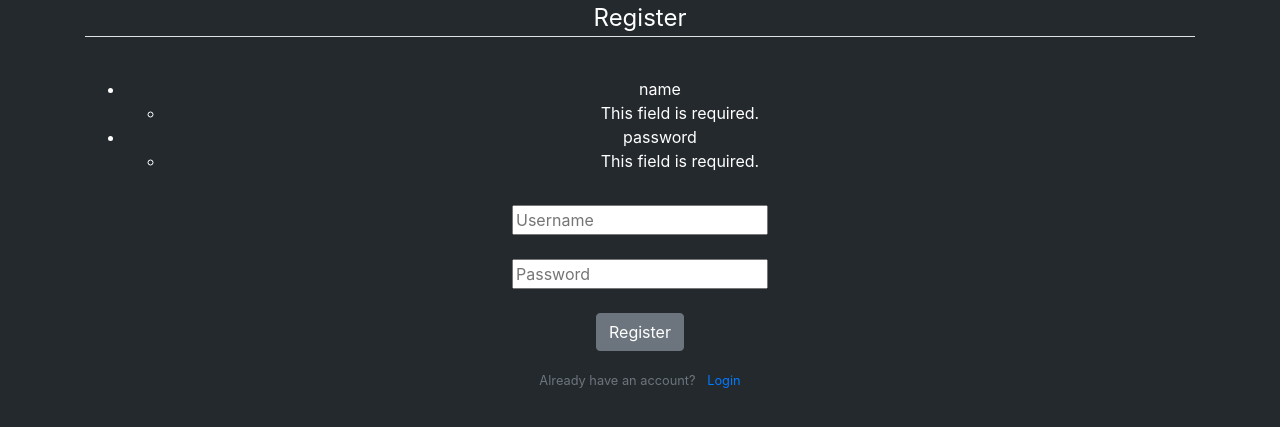
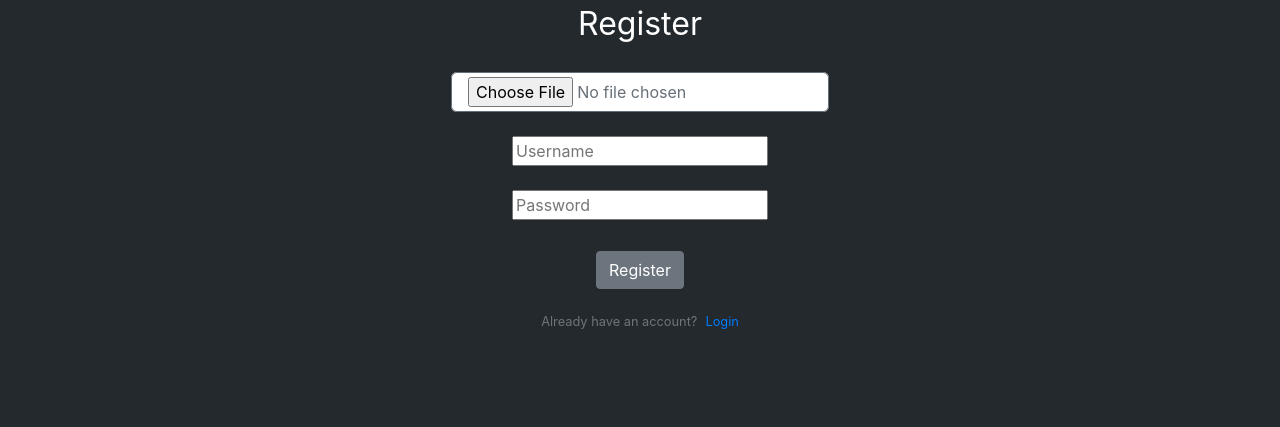
Before and after one commit to ReeceKC1/Python-Forum, a Django app: page /register/ in a window 1280 px wide. Shown: the top 427 px of the page. Run offline with Django 3.2, Linux system fonts and the light colour scheme; some libraries are stand-ins or nearby versions.

Commit message:
finished signup
finished signup

```diff
--- a/djangowebsite/djangowebsite/settings.py
+++ b/djangowebsite/djangowebsite/settings.py
@@ -15,6 +15,7 @@ import os
 # Build paths inside the project like this: os.path.join(BASE_DIR, ...)
 BASE_DIR = os.path.dirname(os.path.dirname(os.path.abspath(__file__)))
 
+STATIC_URL = '/static/'
 
 # Quick-start development settings - unsuitable for production
 # See https://docs.djangoproject.com/en/2.2/howto/deployment/checklist/
@@ -105,6 +106,10 @@ AUTH_PASSWORD_VALIDATORS = [
     },
 ]
 
+STATICFILES_DIRS = (
+    os.path.join(BASE_DIR, "static"),
+)
+
 
 # Internationalization
 # https://docs.djangoproject.com/en/2.2/topics/i18n/
--- a/djangowebsite/forum/forms.py
+++ b/djangowebsite/forum/forms.py
@@ -9,13 +9,10 @@ class RegisterForm(forms.ModelForm):
         widgets = {
             'name': forms.TextInput(
                 attrs={
-                'class': 'User'#form-control widget to use,
-                ,
-                'placeholder': 'Username'
+                    'placeholder': 'Username'
                 }),
             'password': forms.TextInput(
                 attrs={
-                'placeholder': 'Password'
-                }
-            )
+                    'placeholder': 'Password'
+                }),
         }
--- a/djangowebsite/forum/templates/forum/register.html
+++ b/djangowebsite/forum/templates/forum/register.html
@@ -5,16 +5,15 @@
         <form method="POST">
             {% csrf_token %}
                 <fieldset class="form-group">
-                    <legend class="border-bottom mb-4">Register</legend>
-                    <p>{{ form.errors }}</p>
+                    <p class="mb-1">Register</p>
+                   <!-- <p>{{ form.errors }}</p> -->
                 </fieldset>
-                <div class="stuff">
-
-
+                <fieldset class="form-image mb-4">
+                    {{ form.image }}
+                </fieldset>
                 <fieldset class="form-name mb-4">
                     {{ form.name }}
                 </fieldset>
-</div>
                 <fieldset class="form-password mb-4">
                     {{ form.password }}
                 </fieldset>
@@ -22,28 +21,26 @@
                     <button type="button" class="btn btn-secondary" name="submit">Register</button>
                 </div>
                 <small class="text-muted">
-                    Already have an account? <a class="ml-2" href="#">Login</a>
+                    Already have an account?<a class="ml-2" href="#">Login</a>
                 </small>
-
         </form>
     </div>
 </center>
-
 <style media="screen">
+    .form-group{
+        font-size: 32px;
+    }
     .submit-button{
         background-color: hsla(210,12%,16%,1);
     }
-    .form-group{
-        ;
+    .form-image{
+        display:inline-block;
+        margin:4px;
+        padding: 4px 16px;
+        background-color: #FFFFFF;
+        border:solid 1px #666F77;
+        border-radius: 6px;
+        color:#666F77;
     }
-    .c-error input{
-  background: #c51244 !important;
-  padding: 10px !important;
-  border-radius: 0 !important;
-  position: relative;
-  display: inline-block !important;
-  box-shadow: 1px 1px 1px #aaaaaa;
-  margin-top: 10px;
-}
 </style>
- {% endblock content %}
+{% endblock content %}
--- a/djangowebsite/forum/views.py
+++ b/djangowebsite/forum/views.py
@@ -16,9 +16,11 @@ def home(request):
     return render(request, 'forum/home.html', content)
 
 def profile(request):
-    #display direct HttpResponse
-    #return HttpResponse('<h1>Profile</h1>')
-    return render(request, 'forum/profile.html')
+    content = {
+        'user': User.objects.filter(name="test")
+    }
+
+    return render(request, 'forum/profile.html', content)
 
 def register(request):
     #get display page
```
Also changed, not shown: djangowebsite/forum/templates/forum/profile.html (+14 -1 lines), djangowebsite/forum/static/forum/image.jpg (added).
